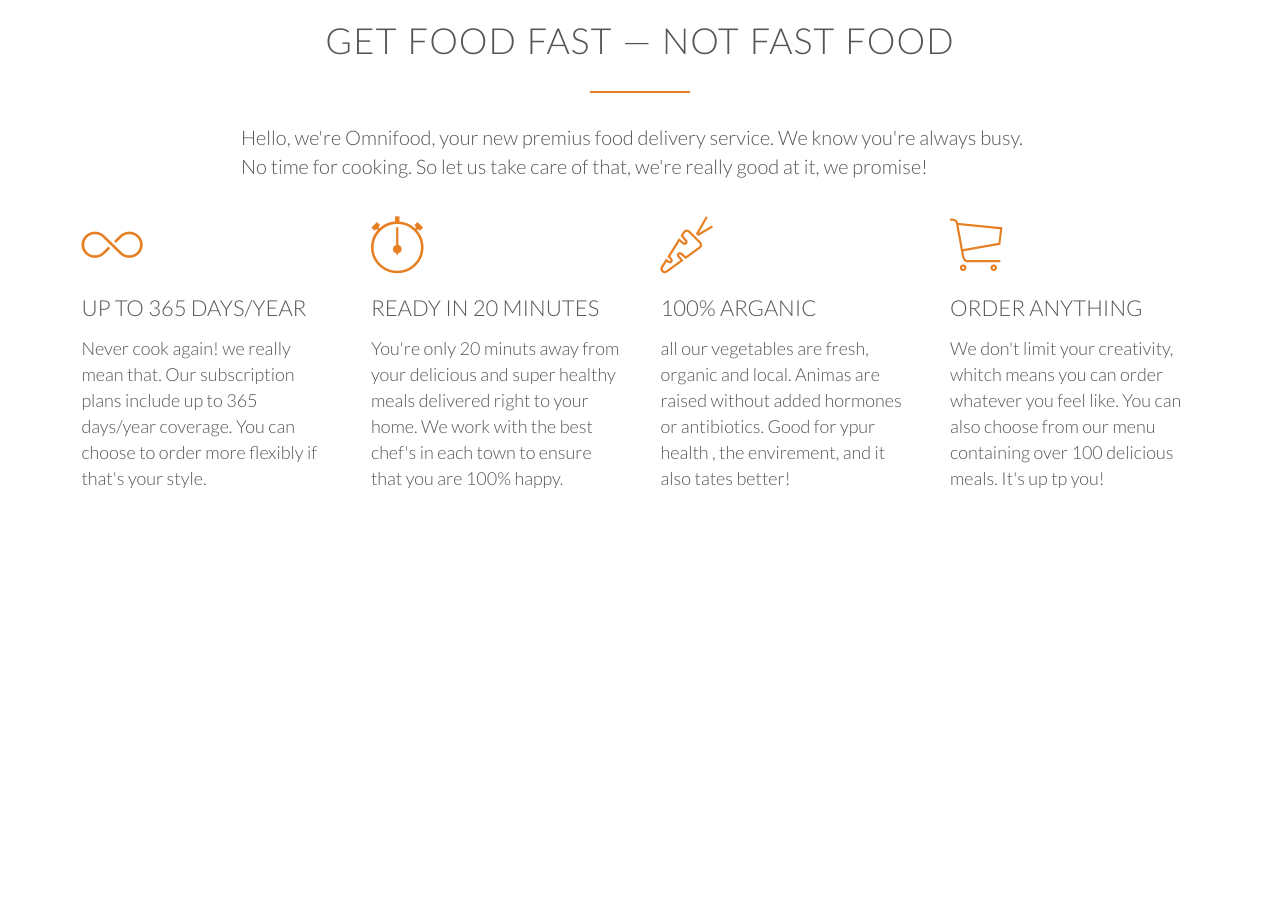
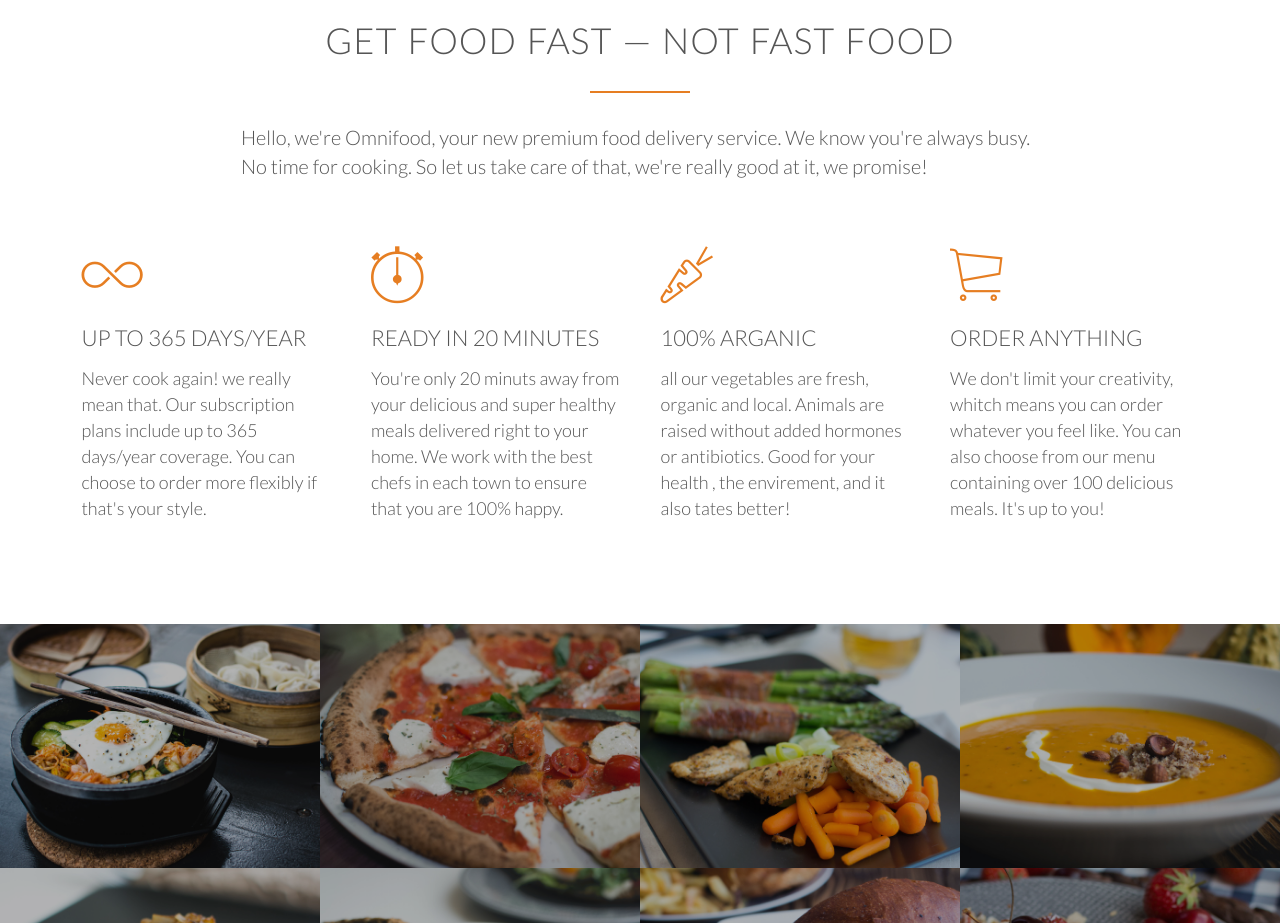
Before and after one commit to redmor/Omnifood, a plain HTML site: page index.html in a window 1280 px wide. Shown: the part 860-1783 px from the top of the page. Before the commit the page ends 1454 px from the top, so only its background shows below. Drawn offline with Linux system fonts and the light colour scheme; files whose address does not match are found by name.

Commit message:
Adding the meals gallery section

```diff
--- a/index.html
+++ b/index.html
@@ -33,7 +33,7 @@
       <div class="row">
         <h2>Get Food fast &mdash; not fast food</h2>
         <p class="long-copy">
-          Hello, we're Omnifood, your new premius food delivery service. We know you're always busy. No time for cooking.
+          Hello, we're Omnifood, your new premium food delivery service. We know you're always busy. No time for cooking.
           So let us take care of that, we're really good at it, we promise!
         </p>
       </div>
@@ -46,21 +46,68 @@
         <div class="col span-1-of-4 box">
           <i class="ion-ios-stopwatch-outline icon-big"></i>
           <h3>Ready in 20 minutes</h3>
-          <p>You're only 20 minuts away from your delicious and super healthy meals delivered right to your home. We work with the best chef's in each town
+          <p>You're only 20 minuts away from your delicious and super healthy meals delivered right to your home. We work with the best chefs in each town
           to ensure that you are 100% happy.</p>
         </div>
         <div class="col span-1-of-4 box">
           <i class="ion-ios-nutrition-outline icon-big"></i>
           <h3>100% arganic</h3>
-          <p>all our vegetables are fresh, organic and local. Animas are raised without added hormones or antibiotics. Good for ypur health , the envirement, and it also tates better!</p>
+          <p>all our vegetables are fresh, organic and local. Animals are raised without added hormones or antibiotics. Good for your health , the envirement, and it also tates better!</p>
         </div>
         <div class="col span-1-of-4 box">
           <i class="ion-ios-cart-outline icon-big"></i>
           <h3>Order anything</h3>
           <p>We don't limit your creativity, whitch means you can order whatever you feel like. You can also choose from our menu containing over 100 delicious
-          meals. It's up tp you!</p>
+          meals. It's up to you!</p>
         </div>
       </div>
     </section>
+
+    <section class="section-meals">
+      <ul class="meals-showcase">
+        <li>
+          <figure class="meal-photo">
+            <img src="resources/img/1.jpg" alt="Korean bibimbap with egg and vegetables">
+          </figure>
+        </li>
+        <li>
+          <figure class="meal-photo">
+            <img src="resources/img/2.jpg" alt="Simple Italian pizza with cherry tomatoes">
+          </figure>
+        </li>
+        <li>
+          <figure class="meal-photo">
+            <img src="resources/img/3.jpg" alt="chicken breast steak with vegetables">
+          </figure>
+        </li>
+        <li>
+          <figure class="meal-photo">
+            <img src="resources/img/4.jpg" alt="Autumn pumpkin soup">
+          </figure>
+        </li>
+      </ul>
+      <ul class="meals-showcase">
+        <li>
+          <figure class="meal-photo">
+            <img src="resources/img/5.jpg" alt="Paleo beef steak with vegetables">
+          </figure>
+        </li>
+        <li>
+          <figure class="meal-photo">
+            <img src="resources/img/6.jpg" alt="Healthy baguette with egg and vegetables">
+          </figure>
+        </li>
+        <li>
+          <figure class="meal-photo">
+            <img src="resources/img/7.jpg" alt="burger with cheddar and bacon">
+          </figure>
+        </li>
+        <li>
+          <figure class="meal-photo">
+            <img src="resources/img/8.jpg" alt="Granola with cherries and strawberries">
+          </figure>
+        </li>
+      </ul>
+    </section>
   </body>
 </html>
--- a/resources/css/style.css
+++ b/resources/css/style.css
@@ -178,3 +178,89 @@ header{
   border-bottom: 2px solid #e67e22;
   padding: 6px 0;
 }
+/*--------------------------------*/
+/* FEATURES*/
+/*--------------------------------*/
+.section-features .long-copy{
+  margin-bottom: 30px;
+}
+
+/*--------------------------------*/
+/* MEALS*/
+/*--------------------------------*/
+.section-meals{
+  padding: 0;
+}
+
+.meals-showcase{
+  list-style: none;
+  width: 100%;
+}
+
+.meals-showcase li{
+  display: block;
+  float: left;
+  width: 25%;
+}
+
+.meal-photo{
+  width: 100%;
+  margin: 0;
+  overflow: hidden;
+  background-color: #000;
+}
+
+.meal-photo img{
+  opacity: 0.7;
+  width: 100%;
+  height: auto;
+  transform: scale(1.15);
+  transition: transform 0.5s, opacity 0.5s;
+}
+.meal-photo img:hover{
+  opacity: 1;
+  transform: scale(1.03);
+}
+
+
+
+
+
+
+
+
+
+
+
+
+
+
+
+
+
+
+
+
+
+
+
+
+
+
+
+
+
+
+
+
+
+
+
+
+
+
+
+
+
+
+.meals-showcase{}
```
